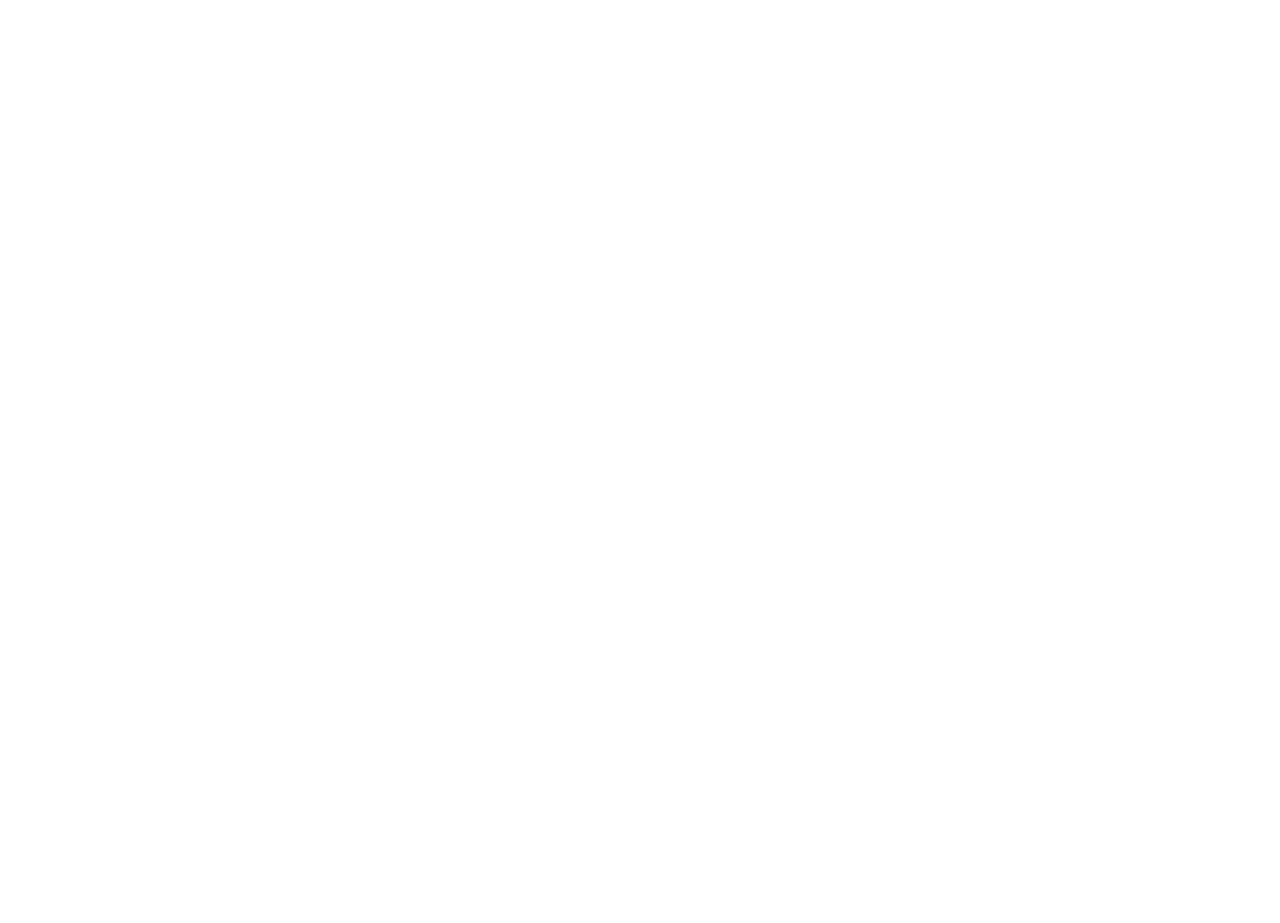
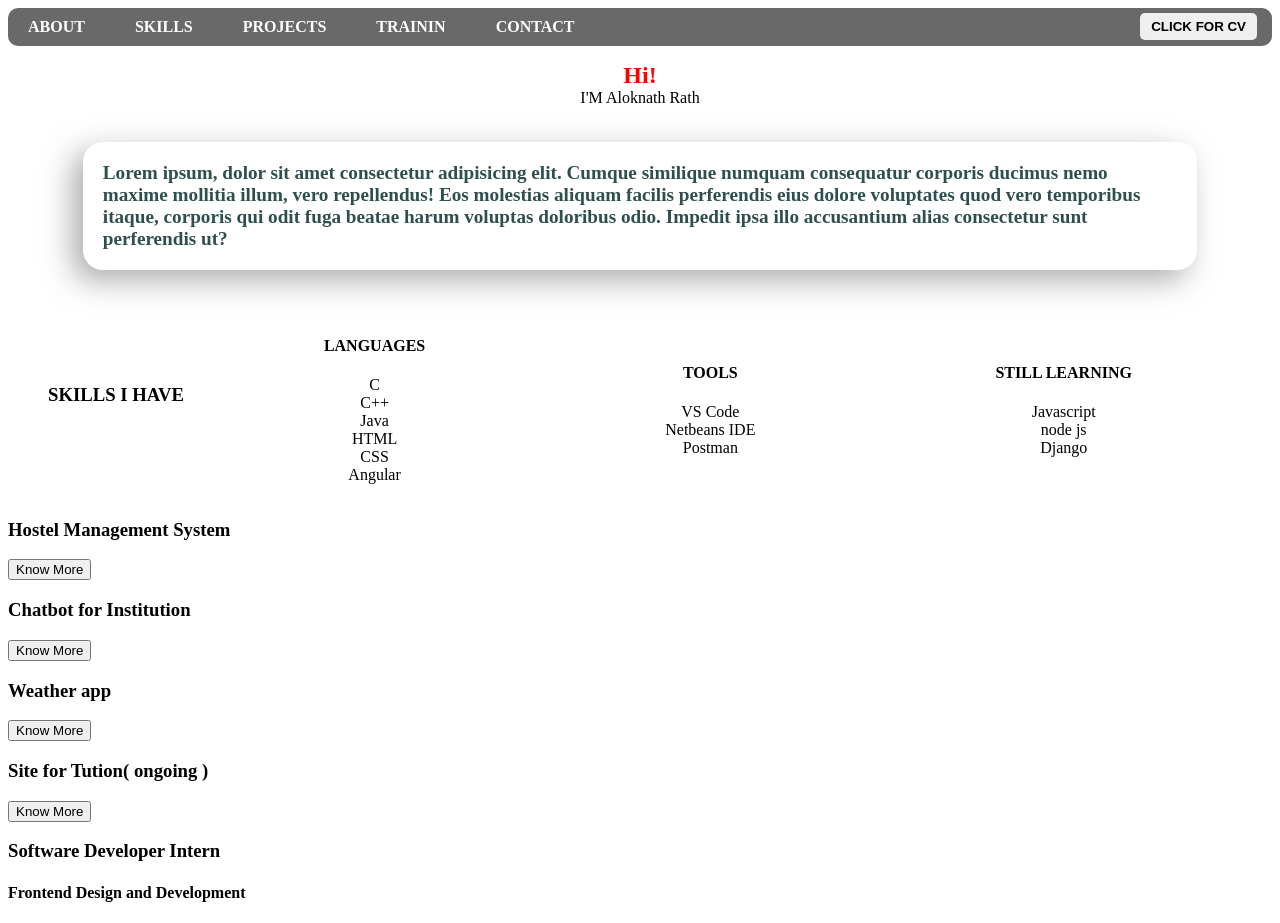
Before and after one commit to r-aloknath/MyPortfolio, a plain HTML site: page index.html in a window 1280 px wide. Before the commit the page ends 800 px from the top, so only its background shows below. Drawn offline with Linux system fonts and the light colour scheme.

Commit message:
header, about, skills added

```diff
--- a/index.html
+++ b/index.html
@@ -5,14 +5,101 @@
     <meta http-equiv="X-UA-Compatible" content="IE=edge">
     <meta name="viewport" content="width=device-width, initial-scale=1.0">
     <title>My Port Folio</title>
+    <link rel="stylesheet" href="style.css">
 </head>
 <body>
-    <header class="header">
+    <!-- header nav bar -->
+    <div class="header">
+            <a href="" class="nav-items">ABOUT</a>
+            <a href="" class="nav-items">SKILLS</a>
+            <a href="" class="nav-items">PROJECTS</a>
+            <a href="" class="nav-items">TRAININ</a>
+            <a href="" class="nav-items">CONTACT</a>
+            <button class="download-btn">CLICK FOR CV</button>
+    </div>
 
-    </header>
+    <!-- greeting section -->
+    <div class="greet">
+        <p class="greet-msg">
+            <span class="salutation">Hi!</span>
+            <span class="name">I'M Aloknath Rath</span>
+        </p>
+    </div>
 
-    <section>
+    <!-- About section -->
+    <div class="about">
+        <p class="about-msg">
+            Lorem ipsum, dolor sit amet consectetur adipisicing elit. Cumque similique numquam consequatur corporis ducimus nemo maxime mollitia illum, vero repellendus! Eos molestias aliquam facilis perferendis eius dolore voluptates quod vero temporibus itaque, corporis qui odit fuga beatae harum voluptas doloribus odio. Impedit ipsa illo accusantium alias consectetur sunt perferendis ut?
+        </p>
+    </div>
 
-    </section>
+    <!-- skills section -->
+    <div class="main-skill-section">
+        <h3 class="heading">SKILLS I HAVE</h3>
+        <div class="skills">
+            <!-- languages known -->
+            <ul class="language">
+                <h4 class="skill-heading">LANGUAGES</h4>
+                <li class="skill-item lang-item">C</li>
+                <li class="skill-item lang-item">C++</li>
+                <li class="skill-item lang-item">Java</li>
+                <li class="skill-item lang-item">HTML</li>
+                <li class="skill-item lang-item">CSS</li>
+                <li class="skill-item lang-item">Angular</li>
+            </ul>
+
+            <!-- tools i have used -->
+            <ul class="tools">
+                <h4 class="skill-heading">TOOLS</h4>
+                <li class="skill-item tools-item">VS Code</li>
+                <li class="skill-item tools-item">Netbeans IDE</li>
+                <li class="skill-item tools-item">Postman</li>
+            </ul>
+
+            <!-- skills that i'm learing -->
+            <ul class="learning">
+                <h4 class="skill-heading">STILL LEARNING</h4>
+                <li class="skill-item learn-item">Javascript</li>
+                <li class="skill-item learn-item">node js</li>
+                <li class="skill-item learn-item">Django</li>
+            </ul>
+        </div>
+    </div>
+
+    <!-- projects section -->
+    <div class="project">
+        <div class="project-item p-one">
+            <h3 class="p-title">Hostel Management System</h3>
+            <button class="know-more">Know More</button>
+        </div>
+        <div class="project-item p-two">
+            <h3 class="p-title">Chatbot for Institution</h3>
+            <button class="know-more">Know More</button>
+        </div>
+        <div class="project-item p-three">
+            <h3 class="p-title">Weather app</h3>
+            <button class="know-more">Know More</button>
+        </div>
+        <div class="project-item p-four">
+            <h3 class="p-title">Site for Tution( ongoing )</h3>
+            <button class="know-more">Know More</button>
+        </div>
+    </div>
+
+    <!-- training and experience section -->
+    <div class="train">
+        <div class="train-item">
+            <h3 class="train-title">Software Developer Intern</h3>
+            <h4 class="train-role">Frontend Design and Development</h4>
+        </div>
+    </div>
+
+    <!-- contact section -->
+    <div class="contact">
+
+    </div>
+
+    <!-- javascript -->
+    <script src="script.js"></script>
 </body>
 </html>
--- a/style.css
+++ b/style.css
@@ -0,0 +1,133 @@
+/* styling top navbar */
+.header{
+    top: 5;
+    position: sticky;
+    display: flex;
+    flex-wrap: wrap;
+
+    background: rgba(0, 0, 0, 0.589);
+    border-radius: 10px 10px;
+
+}
+.header .nav-items{
+    text-decoration: none;
+    margin: 10px 20px;
+    margin-right: 30px;
+    font-weight: bold;
+    color: white;
+}
+
+.header .download-btn{
+    position: absolute;
+    right: 0;
+    margin-top: 5px;
+    margin-right: 15px;
+    padding: 5px 10px;
+    border: 1px solid transparent;
+    border-radius: 5px 5px;
+
+    font-weight: bold;
+    color: black;
+
+    animation: all .5s;
+}
+.header .download-btn:hover{
+    /* border: 1px solid transparent;
+    border-radius: 5px 5px; */
+    background: black;
+    color: white;
+}
+
+/* styling greeting section */
+.greet{
+    display: flex;
+    flex-direction: column;
+    justify-content: flex-start;
+}
+.greet .greet-msg{
+    display: flex;
+    flex-direction: column;
+    justify-content: center;
+    align-items: center;
+}
+
+.greet .greet-msg .salutation{
+    font-size: x-large;
+    font-weight: bolder;
+    color: red;
+}
+
+/* styling about section */
+.about{
+    display: flex;
+    flex-direction: column;
+    justify-content: center;
+    align-items: center
+}
+
+.about .about-msg{
+    width: 85%;
+    height: auto;
+    padding: 20px;
+    background: white;
+    box-shadow: rgba(128, 128, 128, 0.664) -10px 10px 30px;
+    border-radius: 20px 20px;
+
+    font-size: larger;
+    color: darkslategrey;
+    font-weight: bold;
+}
+
+/* styling skill section */
+.main-skill-section{
+    display: flex;
+    flex-direction: row;
+    flex-wrap: wrap;
+    justify-content: center;
+    align-items: center;
+}
+
+.skills{
+    display: flex;
+    flex-direction: row;
+    flex-wrap: wrap;
+    /* justify-content: center; */
+    align-items: center;
+    margin-top: 10px;
+}
+
+.skills .language{
+    display: flex;
+    flex-direction: column;
+    flex-wrap: wrap;
+    /* justify-content: center; */
+    align-items: center;
+    margin-right: 100px;
+    margin-left: 100px;
+    list-style: none;
+
+}
+
+.skills .tools{
+    display: flex;
+    flex-direction: column;
+    flex-wrap: wrap;
+    /* justify-content: center; */
+    align-items: center;
+    margin-right: 100px;
+    margin-left: 100px;
+    list-style: none;
+
+}
+
+.skills .learning{
+    display: flex;
+    flex-direction: column;
+    flex-wrap: wrap;
+    /* justify-content: center; */
+    align-items: center;
+    margin-right: 100px;
+    margin-left: 100px;
+    list-style: none;
+
+}
```
